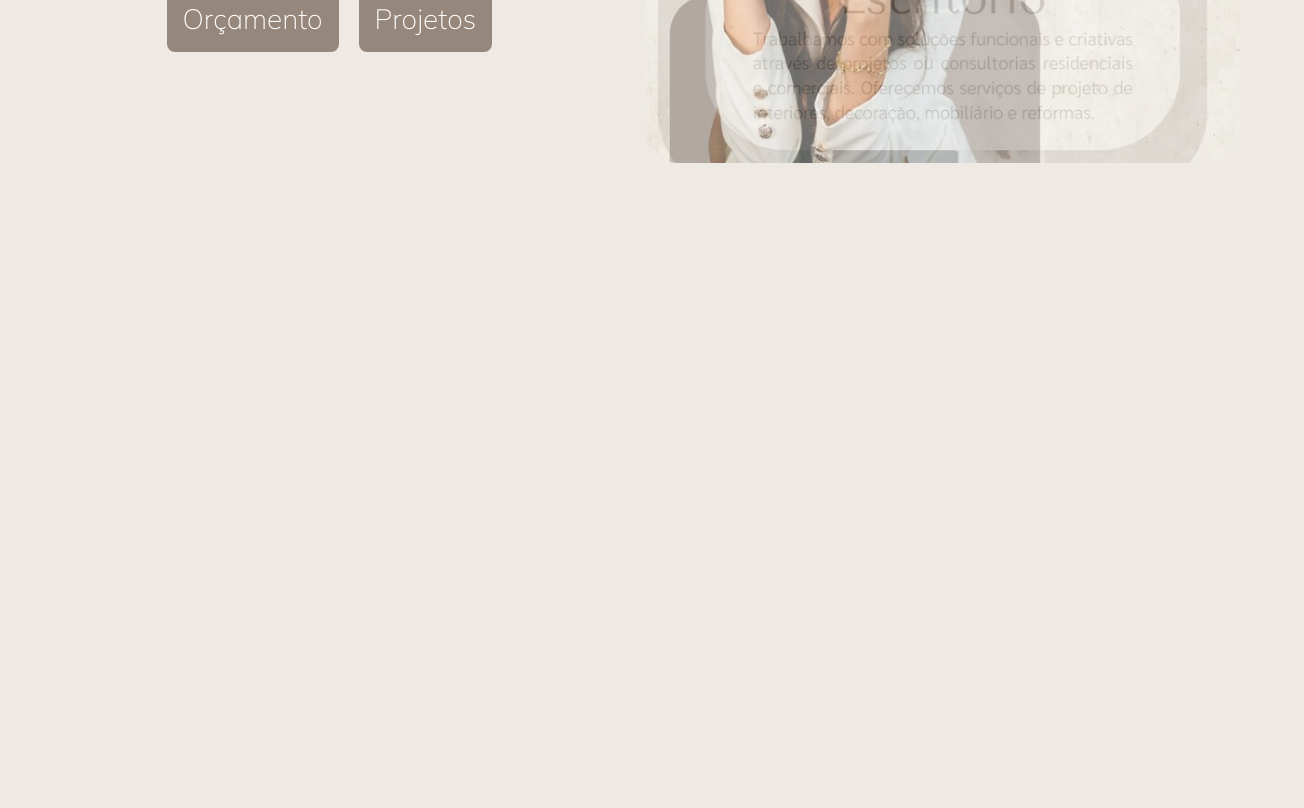
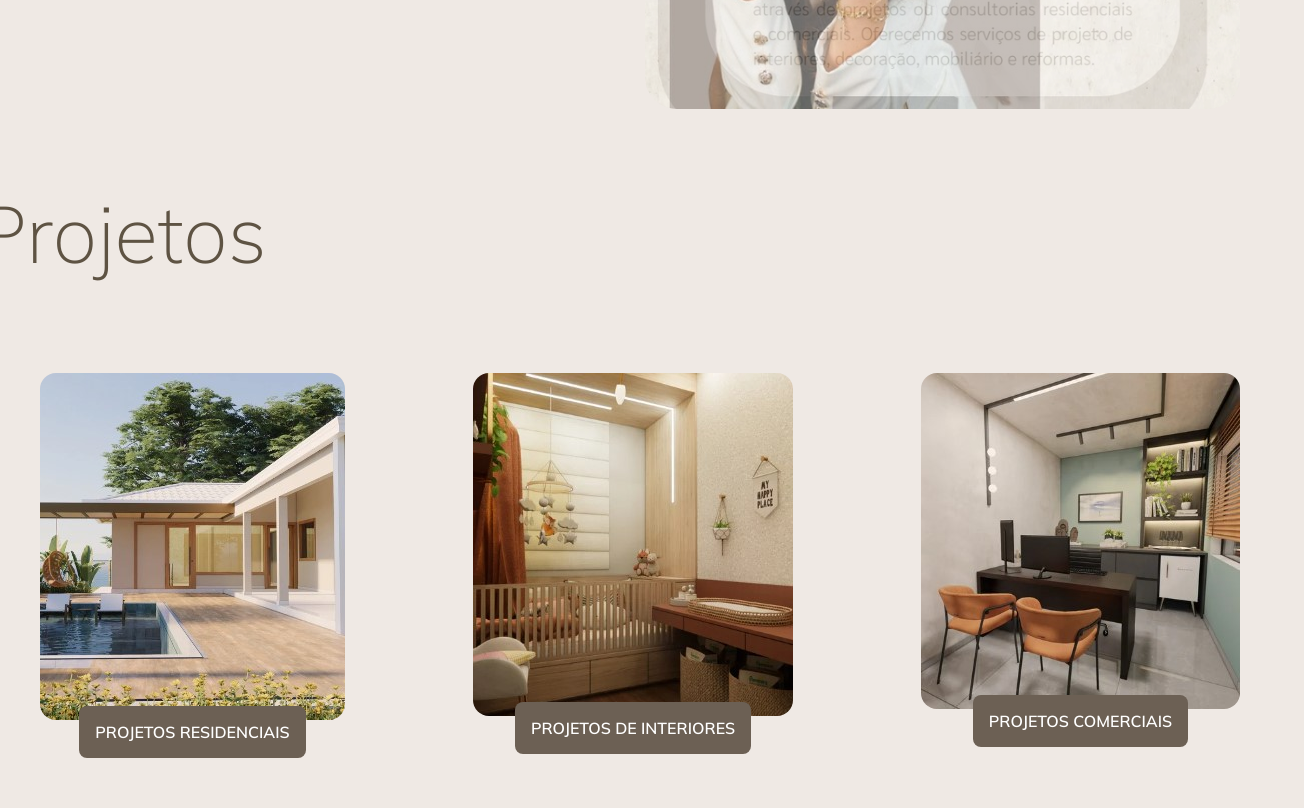
Before and after one commit to silvaedup/Praticando, a plain HTML site: page index.html in a window 1280 px wide. Shown: the part 559-1367 px from the top of the page, 1304 px wide, since content can reach past the window. Before the commit the page ends 800 px from the top, so only its background shows below. Drawn offline with nearby package versions, Linux system fonts and the light colour scheme.

Commit message:
iniciando a parte de projetos

```diff
--- a/index.html
+++ b/index.html
@@ -60,7 +60,34 @@
         </div>
       </div>
     </section>
+
+
+    <div>
+      <div class="subtitle">
+        <p>Projetos</p>
+      </div>
+
+      <div class="projects">
+        <div class="projects--items">
+          <img src="/img/1.jpg" alt=""> <br>
+          <a href="" class="button3">Projetos residenciais</a>
+        </div>
+
+        <div class="projects--items">
+          <img src="/img/2.jpg" alt=""> <br>
+          <a href="" class="button3">Projetos de interiores</a>
+        </div>
+
+        <div class="projects--items">
+          <img src="/img/3.jpg" alt=""> <br>
+          <a href="" class="button3">Projetos comerciais</a>
+        </div>
+
+      </div>
+    </div>
   </main>
+
+
   <script src="https://code.jquery.com/jquery-3.3.1.slim.min.js" integrity="sha384-q8i/X+965DzO0rT7abK41JStQIAqVgRVzpbzo5smXKp4YfRvH+8abtTE1Pi6jizo" crossorigin="anonymous"></script>
   <script src="https://cdnjs.cloudflare.com/ajax/libs/popper.js/1.14.3/umd/popper.min.js" integrity="sha384-ZMP7rVo3mIykV+2+9J3UJ46jBk0WLaUAdn689aCwoqbBJiSnjAK/l8WvCWPIPm49" crossorigin="anonymous"></script>
   <script src="https://stackpath.bootstrapcdn.com/bootstrap/4.1.3/js/bootstrap.min.js" integrity="sha384-ChfqqxuZUCnJSK3+MXmPNIyE6ZbWh2IMqE241rYiqJxyMiZ6OW/JmZQ5stwEULTy" crossorigin="anonymous"></script>
--- a/style.css
+++ b/style.css
@@ -19,13 +19,14 @@ body {
   padding: 0.5rem;
   z-index: 1000;
   display: flex;
-  align-items: center; /* Alinha verticalmente a imagem e os itens textuais */
+  align-items: center;
+  margin-bottom: 3rem; /* Ajuste conforme necessário */
 }
 
 .navbar img {
   margin-left: 1rem;
-  margin-right: auto; /* Empurra os itens textuais para a direita */
-  height: 40px; /* Ajuste a altura conforme necessário */
+  margin-right: auto;
+  height: 40px;
   border-radius: 0.25rem;
 }
 
@@ -64,7 +65,7 @@ main {
   align-items: center;
   height: 100vh;
   margin: 0;
-  padding-top: 3rem;
+  padding-top: 40rem; /* Ajuste conforme necessário */
 }
 
 section {
@@ -110,7 +111,7 @@ section img {
   padding: 1rem;
   border-radius: 0.5rem;
   margin: 0 1rem 0 0;
-  font-size: 1.75rem;
+  font-size: 1.5rem;
 }
 
 .text a:hover {
@@ -124,3 +125,33 @@ section img {
 .item img {
   border-radius: 2rem;
 }
+
+.subtitle {
+  color: #5e5343;
+  font-size: 5rem;
+  margin-top: 4rem;
+}
+
+.projects {
+  display: flex;
+}
+
+.projects--items {
+  padding: 4rem;
+  text-align: center;
+  text-transform: uppercase;
+}
+
+.projects--items img {
+  border-radius: 1rem;
+}
+
+.projects--items a {
+  padding: 1rem;
+  border-radius: 0.5rem;
+  background-color: #6c6054;
+  text-decoration: none;
+  color: #ffffff;
+  font-weight: 600;
+  font-size: 1rem;
+}
```
Also changed, not shown: img/1.jpg (added), img/2.jpg (added), img/3.jpg (added).
